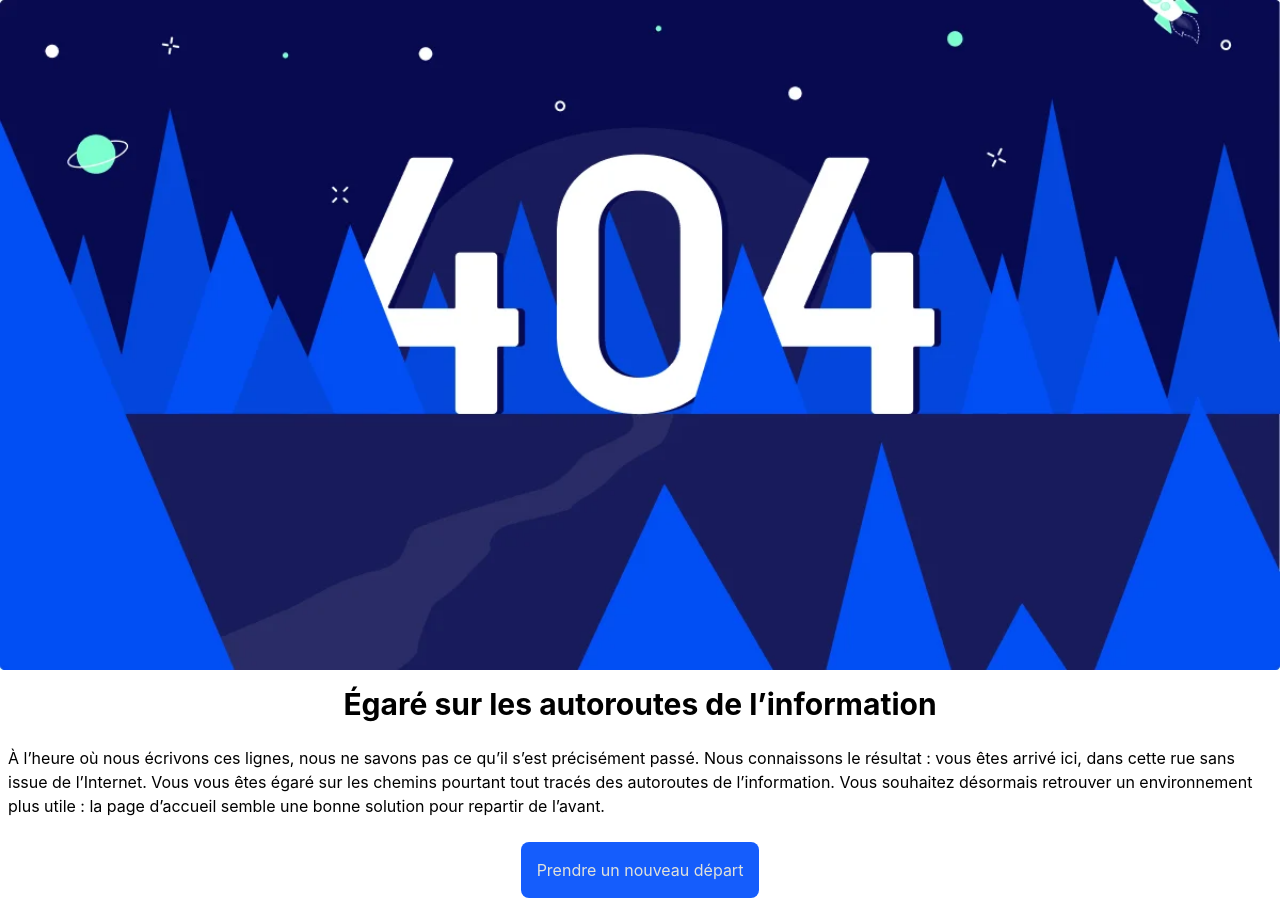
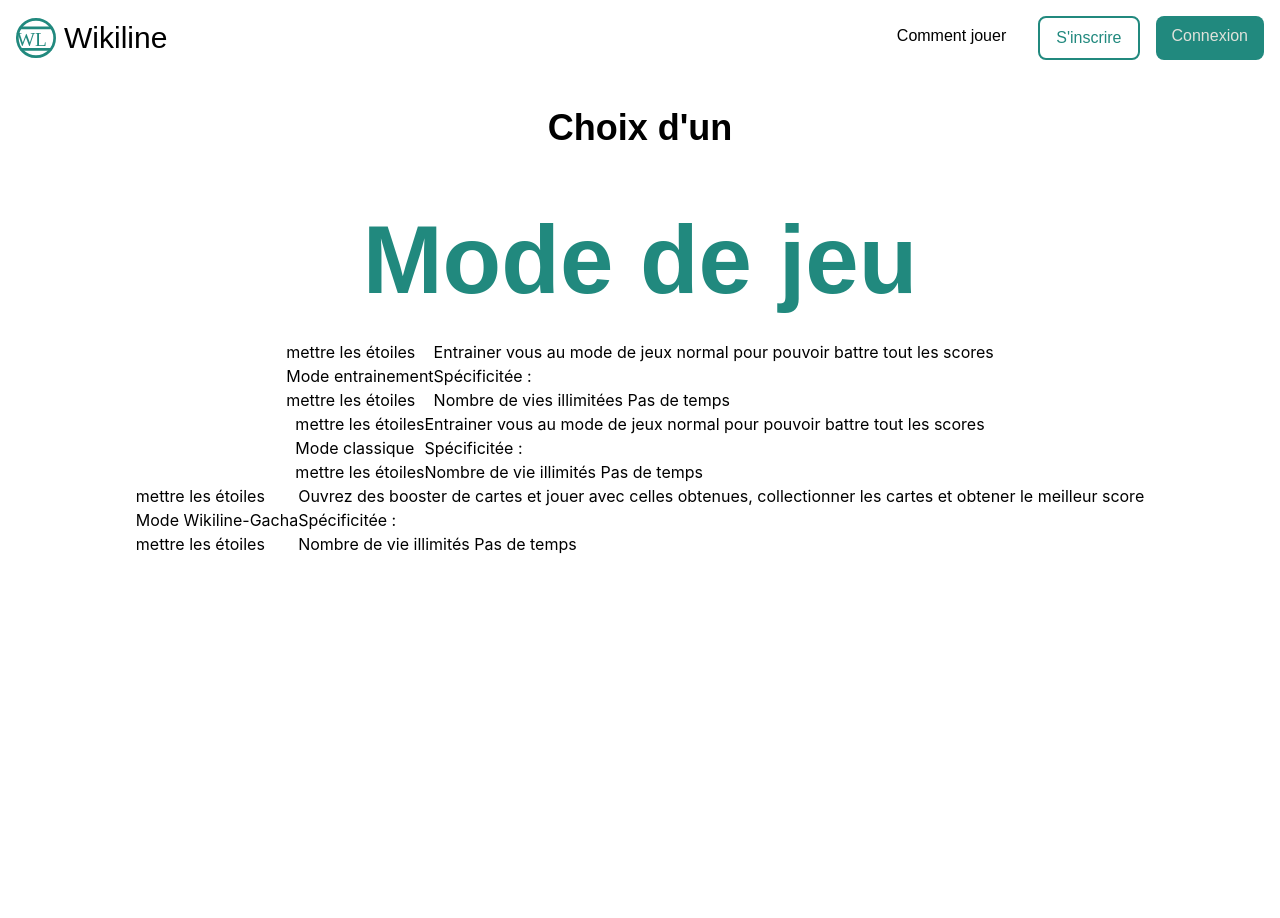
Before and after one commit to DrazoxDev/Wikiline, a React (Vite) app: page /choixmode in a window 1280 px wide. After the commit the page ends 800 px from the top, so only its background shows below. Built offline with nearby package versions, Linux system fonts and the light colour scheme; a web font is replaced by a local one.

Commit message:
Mise en place du choix du mode de jeu

```diff
--- a/src/App.tsx
+++ b/src/App.tsx
@@ -9,7 +9,7 @@ import { useEffect } from "react";
 import Connexion from "./pages/Connexion";
 import Inscription from "./pages/Inscription";
 import CommentJouer from "./pages/CommentJouer";
-import Jouer from "./pages/Jouer";
+import ChoixMode from "./pages/ChoixMode";
 const App = () => {
 
   const statuts = useArtworkStatus();
@@ -43,7 +43,7 @@ const App = () => {
         <Route path="/admin" element={<Admin/>}></Route>
         <Route path="/connexion" element={<Connexion/>}></Route>
         <Route path="/inscription" element={<Inscription/>}></Route>
-        <Route path="/jouer" element={<Jouer/>}></Route>
+        <Route path="/choixmode" element={<ChoixMode/>}></Route>
         <Route path="/commentjouer" element={<CommentJouer/>}></Route>
         <Route path="*" element={<Page404/>}></Route>
     </Routes>
--- /dev/null
+++ b/src/components/ModeDeJeu.tsx
@@ -0,0 +1,27 @@
+type Props = {
+  titre: string;
+  description: string;
+  specificitee: string;
+}
+
+const ModeDeJeu=({titre, description, specificitee}:Props)=>{
+    return(
+        <>
+        <div className="flex">
+            <div>
+                <div>mettre les étoiles</div>
+                <p>{titre}</p>
+                <div>mettre les étoiles</div>
+            </div>
+            <div>
+                <p>{description}</p>
+                <div>
+                    <p>Spécificitée :</p>
+                    <p>{specificitee}</p>
+                </div>
+            </div>
+        </div>
+        </>
+    );
+}
+export default ModeDeJeu;
--- /dev/null
+++ b/src/pages/ChoixMode.tsx
@@ -0,0 +1,36 @@
+import Header from "../components/Header";
+import ModeDeJeu from "../components/ModeDeJeu"
+
+const ChoixMode = () => {
+    return(
+        <>
+        <Header></Header>
+        <section className="flex flex-col items-center">
+          <h2 className=" font-soustitre text-4xl">Choix d'un</h2>
+          <h2 className="text-teal-700 font-titre text-8xl">
+            Mode de jeu
+          </h2>
+          <ModeDeJeu
+          titre="Mode entrainement"
+          description="Entrainer vous au mode de jeux normal pour pouvoir battre tout les scores"
+          specificitee="Nombre de vies illimitées
+          Pas de temps"
+          />
+          <ModeDeJeu
+          titre="Mode classique"
+          description="Entrainer vous au mode de jeux normal pour pouvoir battre tout les scores"
+          specificitee="Nombre de vie illimités
+Pas de temps"
+          />
+          <ModeDeJeu
+          titre="Mode Wikiline-Gacha"
+          description="Ouvrez des booster de cartes et jouer avec celles obtenues, collectionner les  cartes et obtener le meilleur score"
+          specificitee="Nombre de vie illimités
+Pas de temps"
+          />
+        </section>
+        </>
+    )
+}
+
+export default ChoixMode;
--- a/src/pages/Home.tsx
+++ b/src/pages/Home.tsx
@@ -15,7 +15,7 @@ const Home = () => {
             Wikiline
           </h2>
           <p className="font-soustitre text-2xl">Le seul jeu de carte qui vous fera changer de temporalité.</p>
-          <NavLink key={"/"} to={"jouer"} className={"bg-teal-700 text-white font-bold p-4 rounded-2xl hover:scale-110 transform duration-75"}>{"Commencer à jouer"}</NavLink>
+          <NavLink key={"/"} to={"choixmode"} className={"bg-teal-700 text-white font-bold p-4 rounded-2xl hover:scale-110 transform duration-75"}>{"Commencer à jouer"}</NavLink>
           {/* <ListArtworks artworks={artworks}>
           </ListArtworks> */}
         </section>
--- a/src/pages/Jouer.tsx
+++ /dev/null
@@ -1,12 +0,0 @@
-import Header from "../components/Header";
-
-const Jouer = () => {
-    return(
-        <>
-        <Header></Header>
-        <p>Jouer</p>
-        </>
-    )
-}
-
-export default Jouer;
```
